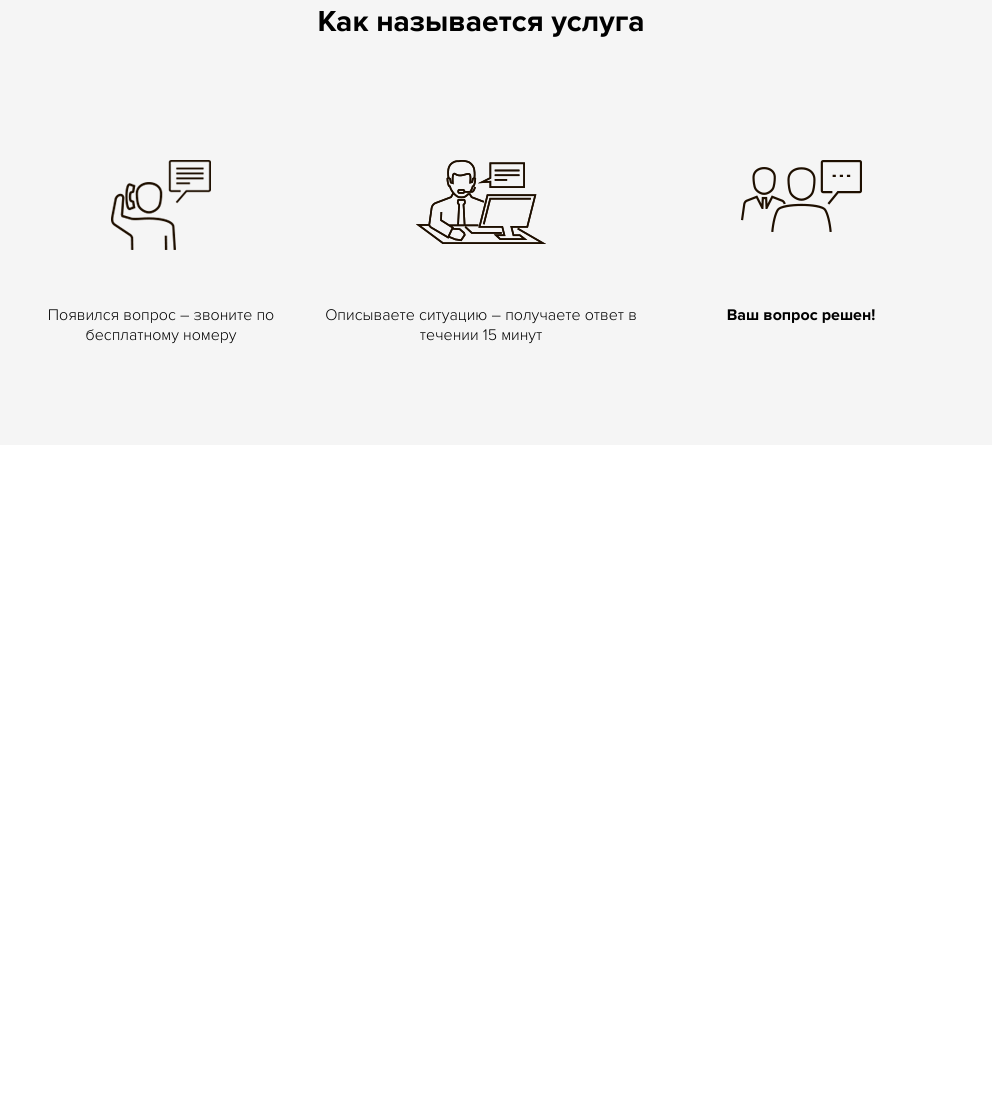
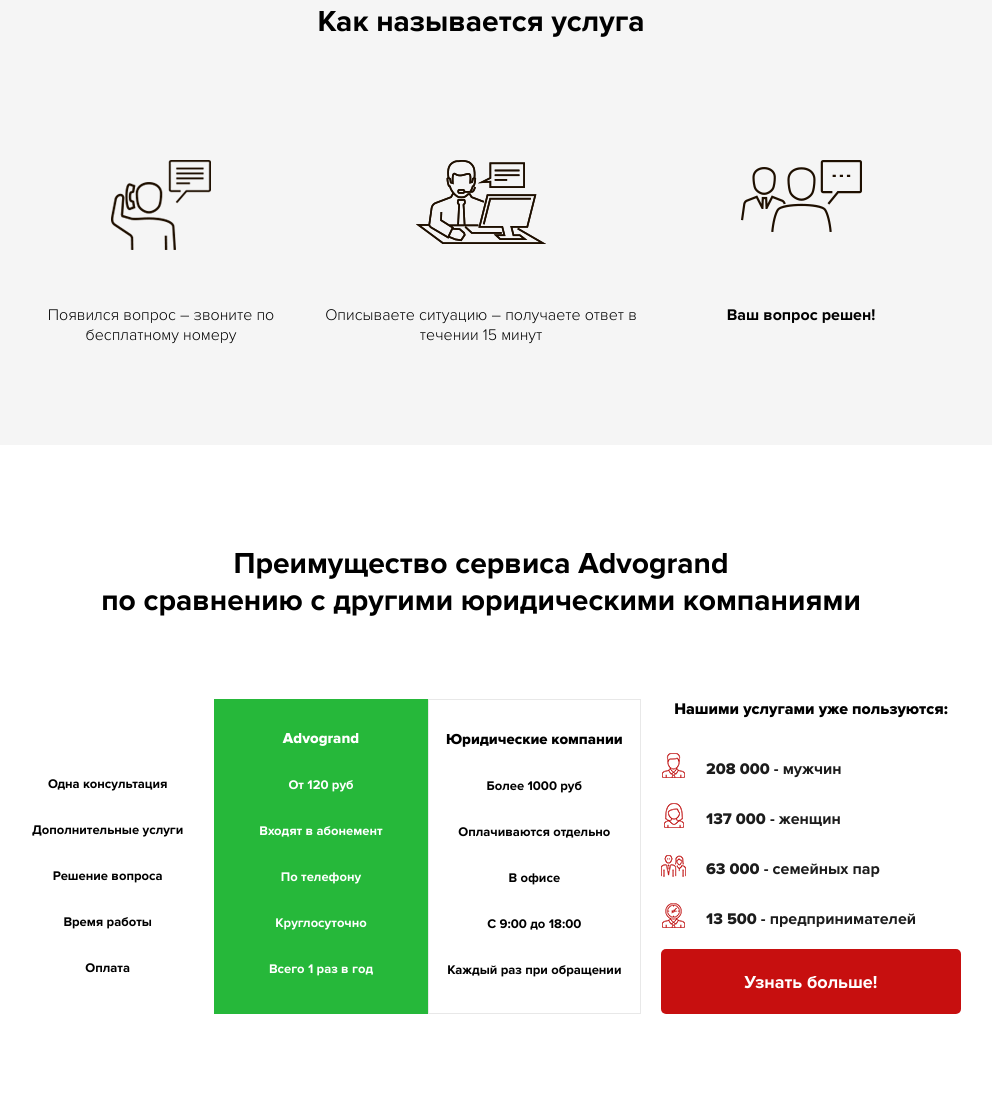
Before and after one commit to sergeyyarkov/advogrand-grid, a plain HTML site: page index.html in a window 1280 px wide. Shown: the part 2408-3522 px from the top of the page, without its empty margins (159-1151 px from the left). Before the commit the page ends 2853 px from the top, so only its background shows below. Drawn offline with Linux system fonts and the light colour scheme.

Commit message:
Add files via upload

```diff
--- a/index.html
+++ b/index.html
@@ -166,6 +166,73 @@
                 </div>
             </div>
         </section>
+        <section id="advantage">
+            <div class="container">
+                <h2>
+                    Преимущество сервиса Advogrand <br>
+                    по сравнению с другими юридическими компаниями
+                </h2>
+                <div class="section-advantage_wrap">
+                    <div class="advantage-cards">
+                        <div class="card-info">
+                            <div class="card-content">
+                                <ul>
+                                    <li>Одна консультация</li>
+                                    <li>Дополнительные услуги</li>
+                                    <li>Решение вопроса</li>
+                                    <li>Время работы</li>
+                                    <li>Оплата</li>
+                                </ul>
+                            </div>
+                        </div>
+                        <div class="card-advogrand">
+                            <div class="card-title">
+                                <span>Advogrand</span>
+                            </div>
+                            <div class="card-content">
+                                <ul>
+                                    <li>От 120 руб</li>
+                                    <li>Входят в абонемент</li>
+                                    <li>По телефону</li>
+                                    <li>Круглосуточно</li>
+                                    <li>Всего 1 раз в год</li>
+                                </ul>
+                            </div>
+                        </div>
+                        <div class="card-other">
+                            <div class="card-title">
+                                <span>Юридические компании</span>
+                            </div>
+                            <div class="card-content">
+                                <ul>
+                                    <li>Более 1000 руб</li>
+                                    <li>Оплачиваются отдельно</li>
+                                    <li>В офисе</li>
+                                    <li>С 9:00 до 18:00</li>
+                                    <li>Каждый раз при обращении</li>
+                                </ul>
+                            </div>
+                        </div>
+                    </div>
+                    <div class="advantage-users">
+                        <div class="users-title">
+                            <span>Нашими услугами уже пользуются:</span>
+                        </div>
+                        <div class="users-list">
+                            <ul>
+                                <li><span>208 000</span> - мужчин</li>
+                                <li><span>137 000</span> - женщин</li>
+                                <li><span>63 000</span> - семейных пар</li>
+                                <li><span>13 500</span> - предпринимателей</li>
+                            </ul>
+                        </div>
+                        <form action="#">
+                            <button type="submit" class="btn-red">Узнать больше!</button>
+                        </form>
+                    </div>
+                </div>
+            </div>
+        </section>
     </main>
 </body>
 
```
